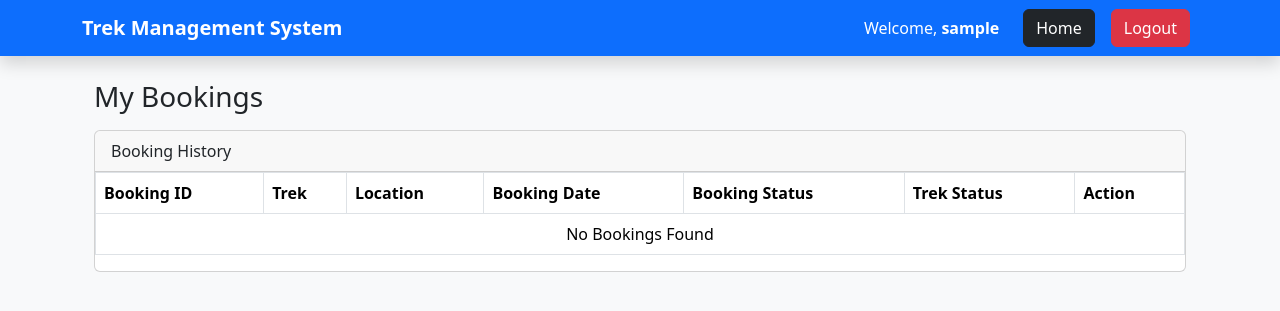
After one commit to ashishkriitm27/Trekking-Management-App, a Flask app: page /my_bookings in a window 1280 px wide. The commit adds this page. Shown: the top 311 px of the page. Run offline with Flask 3, Linux system fonts and the light colour scheme; the visitor is signed in with stand-in values (Sample User, id 1); data that the repository does not hold is empty.

Commit message:
User Dashboard and Trek Booking System

```diff
--- a/application/controllers.py
+++ b/application/controllers.py
@@ -653,3 +653,222 @@ def profile():
         'profile.html',
         user=user
     )
+
+# ---------------- USER DASHBOARD ---------------- #
+@app.route('/user_dashboard')
+def user_dashboard():
+
+    if 'user_id' not in session:
+        return redirect('/login')
+
+    if session.get('role') != 'user':
+        return redirect('/login')
+
+    # Search & Filters
+    search = request.args.get('search', '').strip()
+    difficulty = request.args.get('difficulty', '').strip()
+    location = request.args.get('location', '').strip()
+
+    query = Trek.query.filter_by(status='Open')
+
+    if search:
+        query = query.filter(
+            Trek.name.ilike(f'%{search}%')
+        )
+
+    if difficulty:
+        query = query.filter(
+            Trek.difficulty == difficulty
+        )
+
+    if location:
+        query = query.filter(
+            Trek.location.ilike(f'%{location}%')
+        )
+
+    treks = query.all()
+
+    # Dashboard Statistics
+    total_bookings = Booking.query.filter_by(
+        user_id=session['user_id']
+    ).count()
+
+    upcoming_treks = Booking.query.join(Trek).filter(
+        Booking.user_id == session['user_id'],
+        Trek.status == 'Open'
+    ).count()
+
+    available_treks = Trek.query.filter_by(
+        status='Open'
+    ).count()
+
+    return render_template(
+        'user_dashboard.html',
+        username=session.get('username'),
+        treks=treks,
+        total_bookings=total_bookings,
+        upcoming_treks=upcoming_treks,
+        available_treks=available_treks,
+        search=search,
+        difficulty=difficulty,
+        location=location
+    )
+
+
+#Book trek
+
+@app.route('/book_trek/<int:trek_id>')
+def book_trek(trek_id):
+
+    if 'user_id' not in session:
+        return redirect('/login')
+
+    if session.get('role') != 'user':
+        return redirect('/login')
+
+    user = User.query.get(session['user_id'])
+
+    if user.is_blacklist:
+        flash(
+            'Your account is blacklisted. Cannot book trek.',
+            'danger'
+        )
+        return redirect('/user_dashboard')
+
+    trek = Trek.query.get_or_404(trek_id)
+
+    if trek.status != 'Open':
+        flash(
+            'Cannot book trek. Trek is not open.',
+            'warning'
+        )
+        return redirect('/user_dashboard')
+
+    if trek.available_slot <= 0:
+        flash(
+            'No slots available.',
+            'warning'
+        )
+        return redirect('/user_dashboard')
+
+    booking = Booking.query.filter_by(
+        user_id=user.id,
+        trek_id=trek.id,
+        status='Booked'
+    ).first()
+
+    if booking:
+        flash(
+            'You have already booked this trek.',
+            'info'
+        )
+        return redirect('/user_dashboard')
+
+    new_booking = Booking(
+        user_id=user.id,
+        trek_id=trek.id,
+        booking_date=datetime.today().date()
+    )
+
+    db.session.add(new_booking)
+
+    trek.available_slot -= 1
+
+    db.session.commit()
+
+    flash(
+        'Booking Successful!',
+        'success'
+    )
+
+    return redirect('/my_bookings')
+
+
+@app.route('/my_bookings')
+def my_bookings():
+
+    if 'user_id' not in session:
+        return redirect('/login')
+
+    bookings = Booking.query.filter_by(
+        user_id=session['user_id']
+    ).all()
+
+    return render_template(
+        'my_bookings.html',
+        bookings=bookings
+    )
+
+@app.route('/trek/<int:trek_id>')
+def trek_details(trek_id):
+
+    if 'user_id' not in session:
+        return redirect('/login')
+
+    if session.get('role') != 'user':
+        return redirect('/login')
+
+    trek = Trek.query.get_or_404(trek_id)
+
+    already_booked = Booking.query.filter_by(
+        user_id=session['user_id'],
+        trek_id=trek.id,
+        status='Booked'
+    ).first()
+
+    return render_template(
+        'trek_details.html',
+        trek=trek,
+        already_booked=already_booked
+    )
+@app.route('/booking/<int:booking_id>')
+def booking_details(booking_id):
+
+    if 'user_id' not in session:
+        return redirect('/login')
+
+    if session.get('role') != 'user':
+        return redirect('/login')
+
+    booking = Booking.query.filter_by(
+        id=booking_id,
+        user_id=session['user_id']
+    ).first_or_404()
+
+    return render_template(
+        'booking_details.html',
+        booking=booking
+    )
+@app.route('/cancel_booking/<int:booking_id>')
+def cancel_booking(booking_id):
+
+    if 'user_id' not in session:
+        return redirect('/login')
+
+    if session.get('role') != 'user':
+        return redirect('/login')
+
+    booking = Booking.query.filter_by(
+        id=booking_id,
+        user_id=session['user_id']
+    ).first_or_404()
+
+    if booking.status != 'Booked':
+        flash(
+            'Booking cannot be cancelled.',
+            'warning'
+        )
+        return redirect('/my_bookings')
+
+    booking.status = 'Cancelled'
+
+    booking.trek.available_slot += 1
+
+    db.session.commit()
+
+    flash(
+        'Booking cancelled successfully.',
+        'success'
+    )
+
+    return redirect('/my_bookings')
--- a/templates/base.html
+++ b/templates/base.html
@@ -1,5 +1,6 @@
 <!DOCTYPE html>
 <html lang="en">
+
 <head>
     <meta charset="UTF-8">
     <meta name="viewport" content="width=device-width, initial-scale=1.0">
@@ -17,22 +18,24 @@
     <!-- Top navigation bar -->
     <nav class="navbar navbar-expand-lg navbar-dark bg-primary shadow">
         <div class="container">
-            <a class="navbar-brand fw-bold" href="/dashboard" target ="_blank">
+            <a class="navbar-brand fw-bold" href="/dashboard" target="_blank">
                 Trek Management System
             </a>
 
             {% if session.get('user_id') %}
             <div class="ms-auto d-flex align-items-center">
                 <span class="text-white me-3">
-                    Welcome, <strong><a href="/profile" class="text-white text-decoration-none">{{ session.get('username') }}</a></strong>
+                    Welcome, <strong><a href="/profile" class="text-white text-decoration-none">{{
+                            session.get('username') }}</a></strong>
                 </span>
 
-                <a href="/dashboard" class="btn btn-dark btn-sm mx-2">
-                    Home
-                </a>
-                <a href="/logout" class="btn btn-light btn-sm">
-                    Logout
-                </a>
+                <a href="/dashboard" class="btn btn-dark mx-2">Home</a>
+
+                {% if session.get('role') == 'user' %}
+                <a href="/my_bookings" class="btn btn-success mx-2">Bookings</a>
+                {% endif %}
+
+                <a href="/logout" class="btn btn-danger mx-2">Logout</a>
             </div>
             {% endif %}
         </div>
@@ -62,4 +65,5 @@
     <script src="https://cdn.jsdelivr.net/npm/bootstrap@5.3.3/dist/js/bootstrap.bundle.min.js"></script>
 
 </body>
+
 </html>
--- /dev/null
+++ b/templates/my_bookings.html
@@ -0,0 +1,73 @@
+{% extends 'base.html' %}
+
+{% block content %}
+
+<div class="container mt-4">
+
+    <h3>My Bookings</h3>
+
+    <div class="card mt-3">
+
+        <div class="card-header">
+            Booking History
+        </div>
+
+        <!-- Booking list -->
+        <table class="table table-bordered table-hover">
+
+            <thead>
+                <tr>
+                    <th>Booking ID</th>
+                    <th>Trek</th>
+                    <th>Location</th>
+                    <th>Booking Date</th>
+                    <th>Booking Status</th>
+                    <th>Trek Status</th>
+                    <th>Action</th>
+                </tr>
+            </thead>
+
+            <tbody>
+                {% if bookings %}
+                    {% for booking in bookings %}
+                    <tr>
+
+                        <td>{{ booking.id }}</td>
+                        <td>{{ booking.trek.name }}</td>
+                        <td>{{ booking.trek.location }}</td>
+                        <td>{{ booking.booking_date }}</td>
+                        <td>{{ booking.status }}</td>
+                        <td>{{ booking.trek.status }}</td>
+
+                        <td>
+                            <a href="/booking/{{ booking.id }}" class="btn btn-primary btn-sm">
+                                View
+                            </a>
+
+                            {% if booking.status == 'Booked' %}
+                            <a href="/cancel_booking/{{ booking.id }}"
+                               class="btn btn-danger btn-sm"
+                               onclick="return confirm('Cancel this booking?')">
+                                Cancel
+                            </a>
+                            {% endif %}
+                        </td>
+
+                    </tr>
+                    {% endfor %}
+                {% else %}
+                    <tr>
+                        <td colspan="7" class="text-center">
+                            No Bookings Found
+                        </td>
+                    </tr>
+                {% endif %}
+            </tbody>
+
+        </table>
+
+    </div>
+
+</div>
+
+{% endblock %}
```
Also changed, not shown: templates/booking_details.html (added, +89 -0 lines), templates/trek_details.html (added, +103 -0 lines), templates/user_dashboard.html (added, +163 -0 lines), templates/user_treks.html (added, +42 -0 lines). Lines whose indentation alone changed are shown as unchanged.
